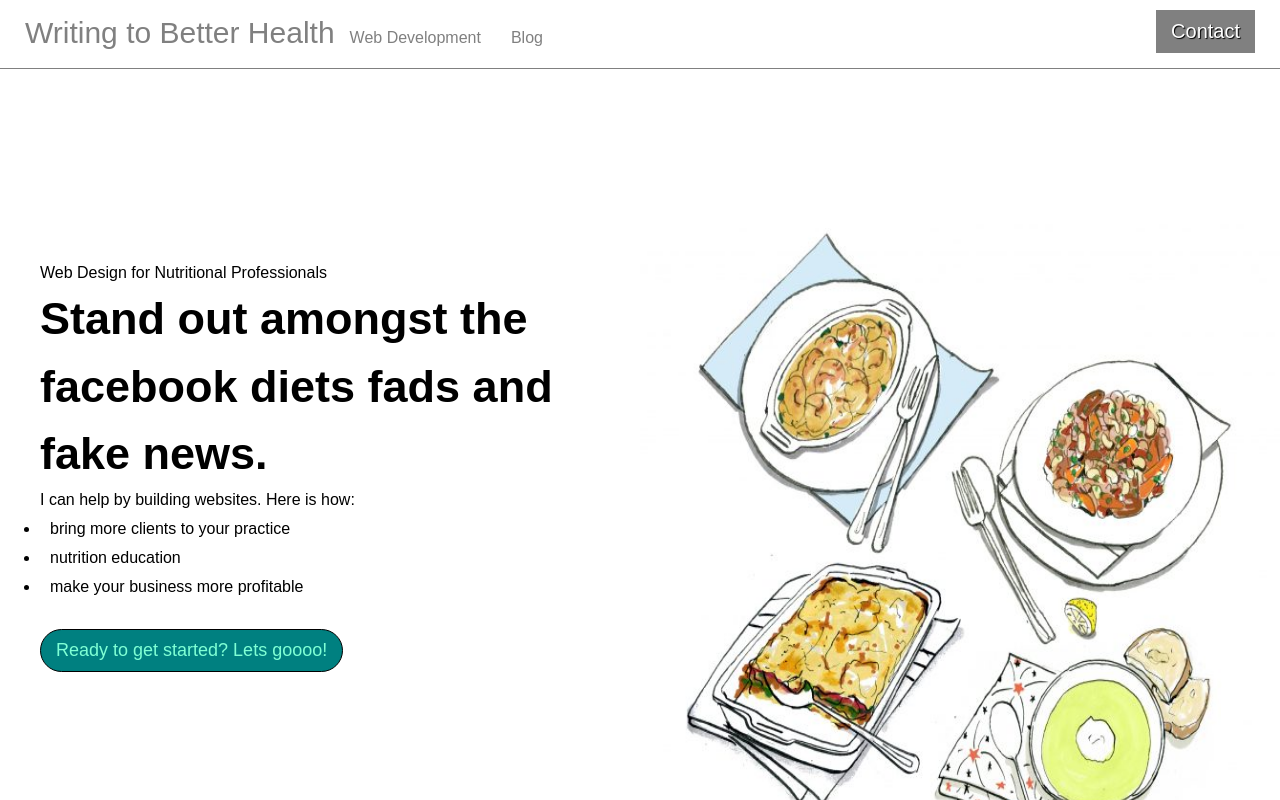
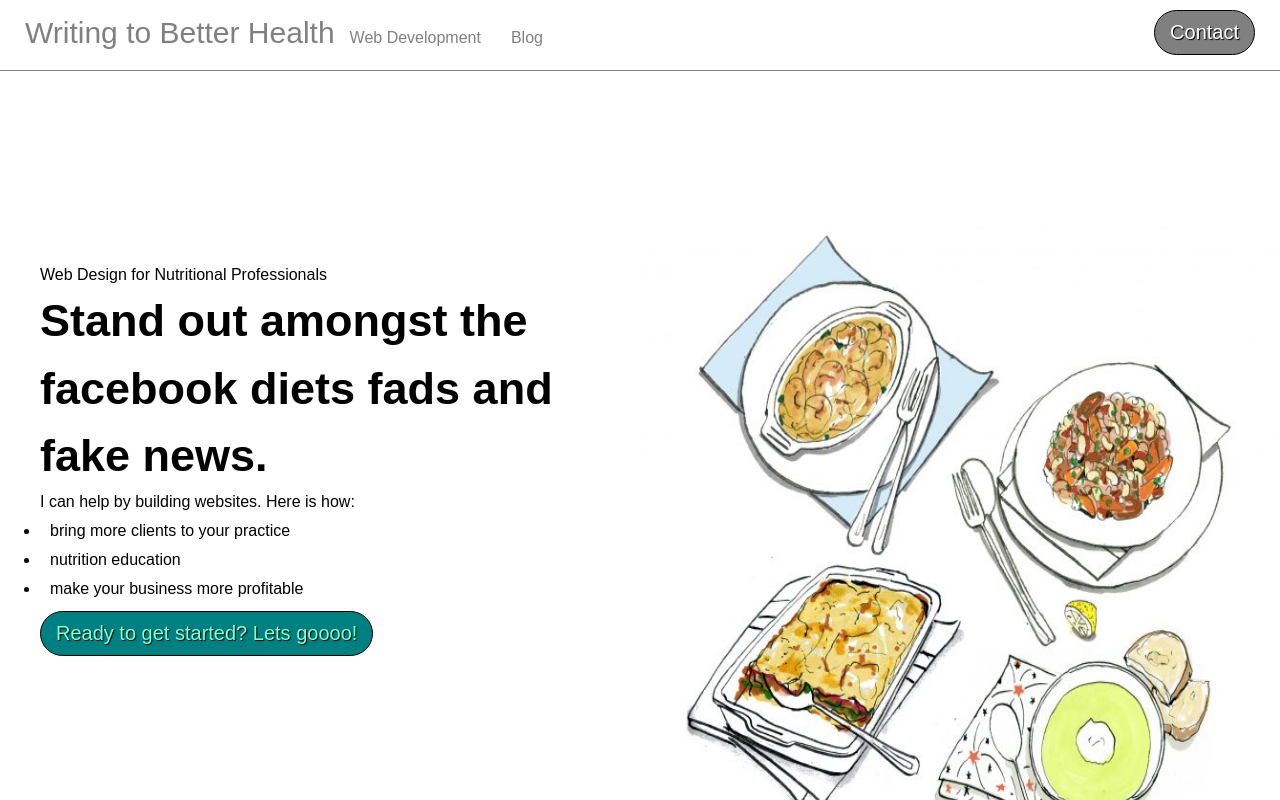
Before and after one commit to elsahv/WRITING-TO-BETTER-HEALTH-nextjs-sanity-styled-components, a Next.js app: page / in a window 1280 px wide. Shown: the top 800 px of the page. Built offline with nearby package versions, Linux system fonts and the light colour scheme.

Commit message:
more css adjust

```diff
--- a/components/sections/homepage/DevDesignProcess.js
+++ b/components/sections/homepage/DevDesignProcess.js
@@ -1,4 +1,5 @@
 import { ThreeCol, Left, Middle, Right } from "../../styles/ThreeCol.styled";
+import { ContactBtn } from "../../styles/Button.styled";
 import { GrContact, GrPersonalComputer } from "react-icons/gr";
 import { MdOutlineContactSupport } from "react-icons/md";
 import styled from "styled-components";
@@ -24,23 +25,6 @@ const BottomCTA = styled.div`
   width: 100%;
   padding: 60px 0 20px 300px;
   height: 250px;
-`;
-
-const EmailCTABtn = styled.button`
-  background: coral;
-  color: #fff;
-  text-shadow: 1px 1px 1px #000;
-  border: solid 1px #000;
-  padding: 10px 15px;
-  margin-top: 30px;
-  cursor: pointer;
-  font-size: 18px;
-  // border-radius: 25px;
-  &:hover {
-    color: teal;
-    background: aquamarine;
-    transition: 1s;
-  }
 `;
 
 const Title = styled.h4`
@@ -100,7 +84,7 @@ export default function DevDesignProcess() {
       <>
         <BottomCTA>
           <h2 style={{ fontSize: "40px" }}>Lets gets started</h2>
-          <EmailCTABtn>Lets go!</EmailCTABtn>
+          <ContactBtn style={{ background: "coral" }}>Lets go!</ContactBtn>
         </BottomCTA>
       </>
     </div>
--- a/components/sections/homepage/HomePageHero.js
+++ b/components/sections/homepage/HomePageHero.js
@@ -1,5 +1,6 @@
 import Image from "next/image";
 import { Grid, LeftSide, RightSide } from "../../styles/Grid.styled";
+import { ContactBtn } from "../../styles/Button.styled";
 import img1 from "../../../public/images/sketch2.jpg";
 import styled from "styled-components";
 
@@ -10,22 +11,6 @@ const HeroContent = styled.div`
   li {
     padding-top: 5px;
     padding-left: 10px;
-  }
-`;
-
-const EmailCTABtn = styled.button`
-  background: teal;
-  color: aquamarine;
-  border: solid 1px #000;
-  padding: 10px 15px;
-  margin-top: 30px;
-  cursor: pointer;
-  font-size: 18px;
-  border-radius: 25px;
-  &:hover {
-    color: teal;
-    background: aquamarine;
-    transition: 1s;
   }
 `;
 
@@ -45,7 +30,15 @@ export default function Hero() {
               <li>nutrition education</li>
               <li>make your business more profitable</li>
             </ul>
-            <EmailCTABtn>Ready to get started? Lets goooo!</EmailCTABtn>
+            <ContactBtn
+              style={{
+                marginTop: "10px",
+                background: "teal",
+                color: "aquamarine",
+              }}
+            >
+              Ready to get started? Lets goooo!
+            </ContactBtn>
           </HeroContent>
         </LeftSide>
         <RightSide
--- a/components/styles/Button.styled.js
+++ b/components/styles/Button.styled.js
@@ -4,8 +4,9 @@ export const ContactBtn = styled.button`
   background: gray;
   color: #fff;
   text-shadow: 1px 1px 1px #000;
-  border: none;
+  border: solid 1px #000;
   font-size: 20px;
   padding: 10px 15px;
   cursor: pointer;
+  border-radius: 25px;
 `;
```
